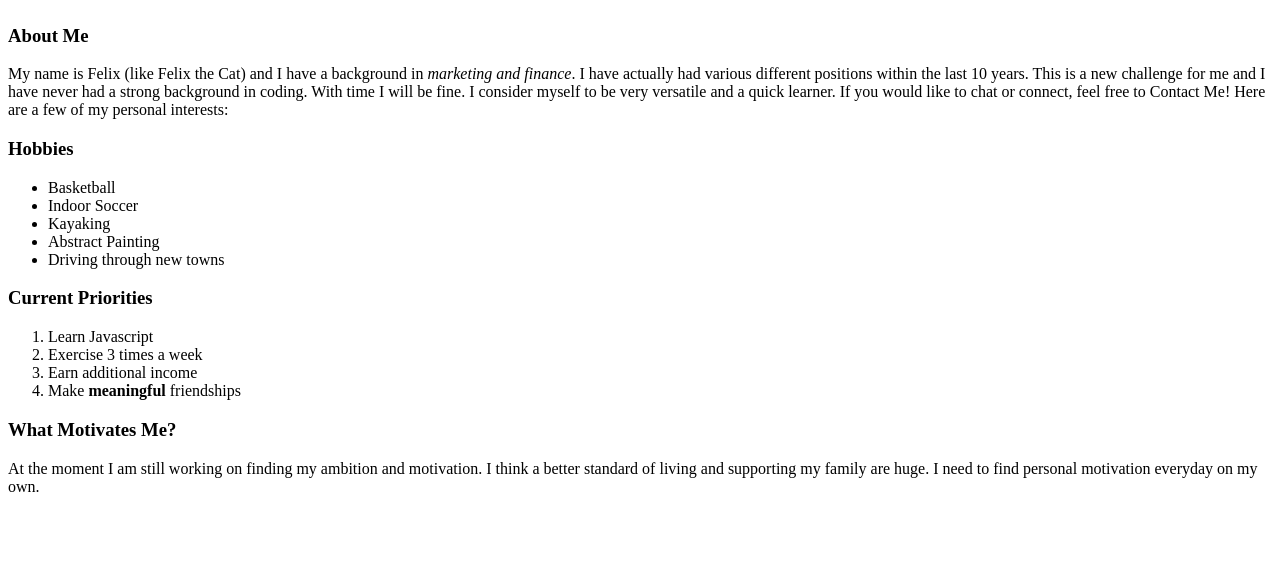
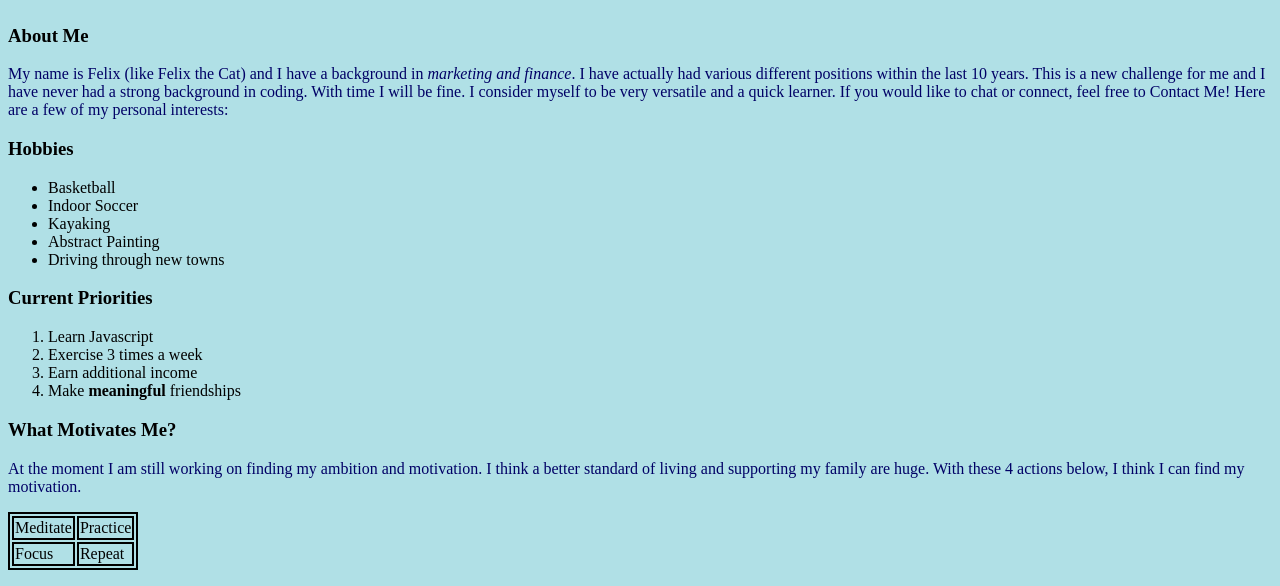
Before and after one commit to FelixJaimes121/.github.io, a plain HTML site: page index.html in a window 1280 px wide. Shown: the part 396-982 px from the top of the page. Before the commit the page ends 908 px from the top, so only its background shows below. Drawn offline with Linux system fonts and the light colour scheme.

Commit message:
Applied CSS

```diff
--- a/css/styles.css
+++ b/css/styles.css
@@ -0,0 +1,16 @@
+body {
+  background-color: powderblue;
+}
+
+h1 {
+  color: #0033cc;
+}
+
+h3 {font-style: : comic sans ms;
+}
+
+p {
+  color: #000066;
+}
+
+table, th, td {border: 2px solid black;}
--- a/index.html
+++ b/index.html
@@ -1,9 +1,9 @@
 <!DOCTYPE html>
-<html>
+<html lang="en">
 <head>
 	<title>The Story of Felix the Cat</title>
 	<meta charset="utf-8">
-<link ref="../css/styles.css" rel="stylesheet" class="text/css">
+<link rel="stylesheet" href="css/styles.css" type="text/css">
 </head>
   <body>
 	<h1>The Wonderful Felix the Cat!</h1>
@@ -28,8 +28,19 @@
 	<li>Make <strong>meaningful</strong> friendships</li>
  </ol>
  <h3>What Motivates Me?</h3>
- <p class="motivation">At the moment I am still working on finding my ambition and motivation. I think a better standard of living and supporting my family are huge. I need to find personal motivation everyday on my own.</p>
+ <p class="motivation">At the moment I am still working on finding my ambition and motivation. I think a better standard of living and supporting my family are huge. With these 4 actions below, I think I can find my motivation.</p>
+ <table style="100%">
+ 	<tr>
+ 		<td>Meditate</td>
+ 		<td>Practice</td>
+ 	</tr>
+ 	<tr>
+ 		<td>Focus</td>
+ 		<td>Repeat</td>
+ 	</tr>
 
+ </table>
+<p></p>
   </body>
 
 </html>
```
